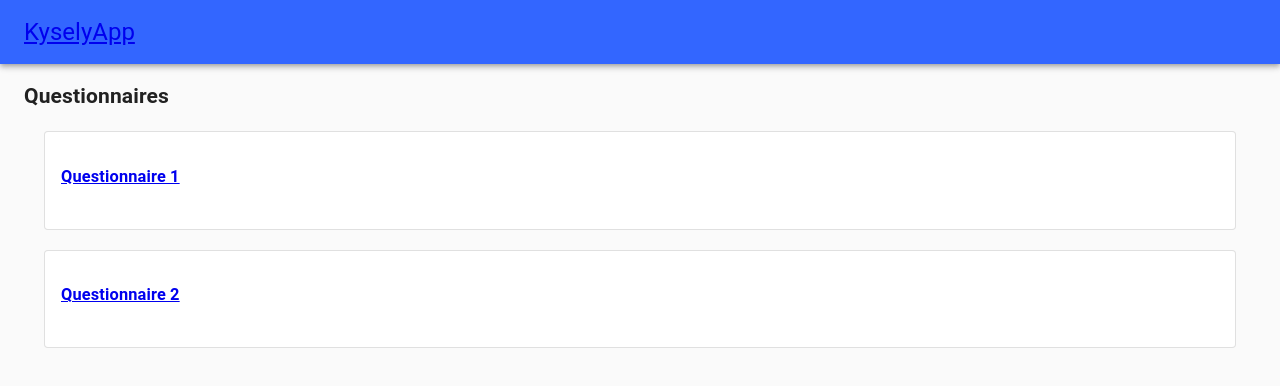
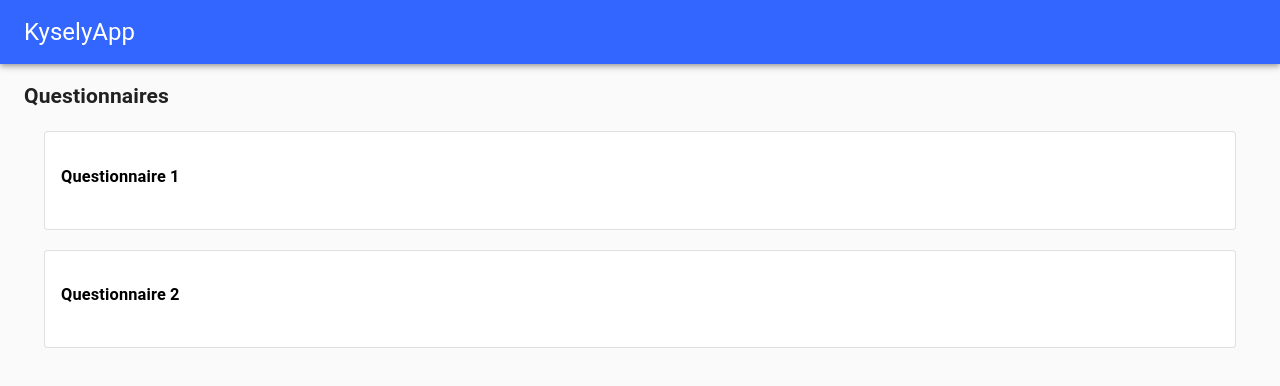
Before and after one commit to Team-Tiikeri/kysely-frontend, a React (Create React App) app: page / in a window 1280 px wide. Shown: the top 386 px of the page. Built offline with nearby package versions, Linux system fonts and the light colour scheme.

Commit message:
Edit link styling

```diff
--- a/src/QuestionnaireList/index.js
+++ b/src/QuestionnaireList/index.js
@@ -9,7 +9,10 @@ const QuestionnaireList = ({ data }) => {
       <h2>Questionnaires</h2>
       {data.questionnaires.map((questionnaire) => (
         <Card styles={{ margin: 20 }} key={questionnaire.id}>
-          <Link to={`/${questionnaire.id}`}>
+          <Link
+            style={{ textDecoration: "none", color: "black" }}
+            to={`/${questionnaire.id}`}
+          >
             <h3>{`${questionnaire.title}`}</h3>
           </Link>
         </Card>
--- a/src/components/NavBar.js
+++ b/src/components/NavBar.js
@@ -26,7 +26,7 @@ const NavBar = () => {
     <div className={classes.root}>
       <AppBar className={classes.appbar} position="static">
         <Toolbar>
-          <Link to="/">
+          <Link style={{ textDecoration: "none", color: "#fff" }} to="/">
             <Typography variant="h5">KyselyApp</Typography>
           </Link>
         </Toolbar>
```
